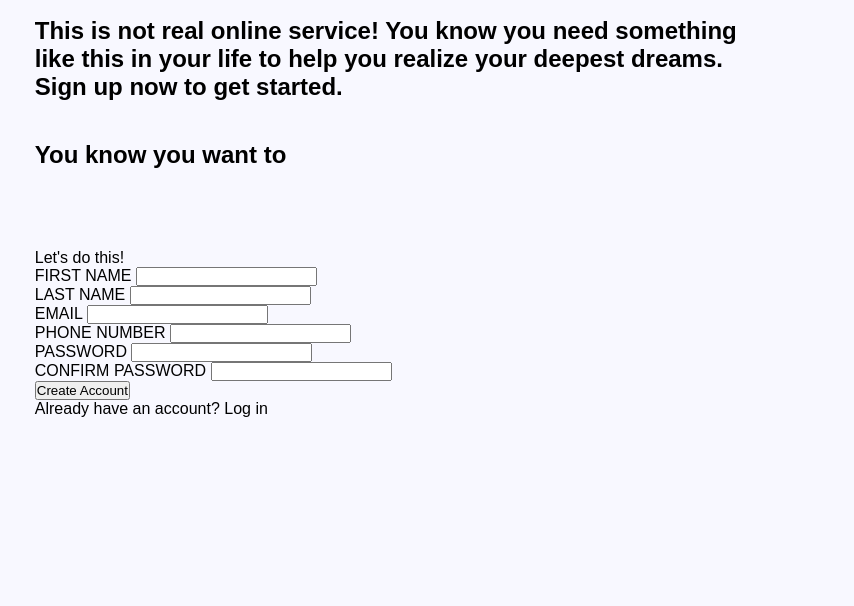
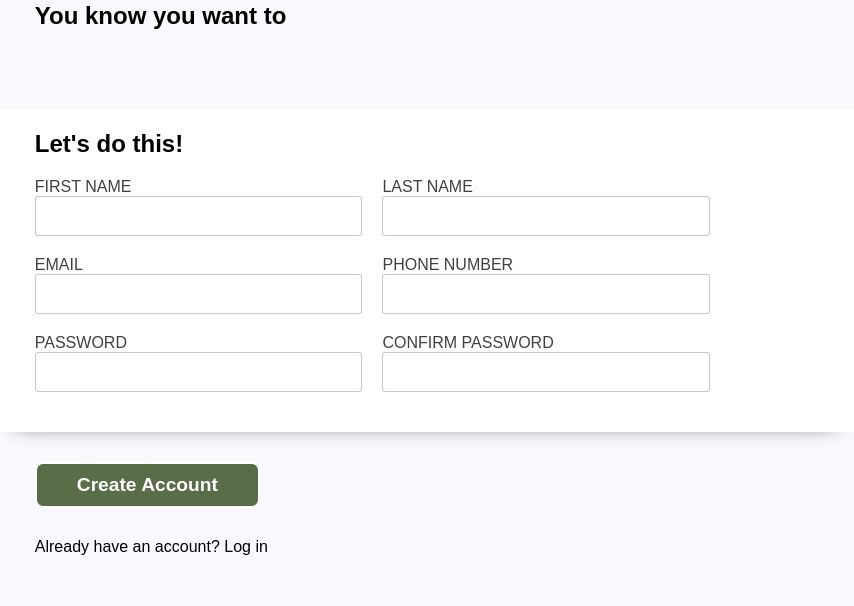
Before and after one commit to palsterzilla/sign-up-form, a plain HTML site: page index.html in a window 1280 px wide. Shown: the part 183-789 px from the top of the page, 426-1280 px from the left. Drawn offline with Linux system fonts and the light colour scheme.

Commit message:
Right side styling

```diff
--- a/styles.css
+++ b/styles.css
@@ -59,7 +59,6 @@ h1 {
 
 .left {
   padding-left: 3vw;
-  /* padding: 0 3vw; */
 }
 
 .dummy-text {
@@ -71,3 +70,62 @@ h1 {
 .dummy-text p:last-child {
   margin: 40px 0 80px;
 }
+
+/* form */
+.form-title {
+  width: 100%;
+  font-weight: bold;
+  font-size: 1.5rem;
+}
+
+.form {
+  background-color: white;
+  box-shadow: 0 10px 20px -20px rgb(22, 22, 22);
+  display: flex;
+  flex-flow: row wrap;
+  gap: 20px;
+  padding-top: 20px;
+  padding-bottom: 40px;
+}
+
+.input{
+  display: flex;
+  flex-flow: column wrap;
+  width: 40%;
+  font-size: 1rem;
+  opacity: 75%;
+}
+
+input {
+  border: 1px solid rgb(77, 77, 77, 0.4);
+  border-radius: 3px;
+  padding: 10px;
+  font-size: 1rem;
+}
+
+input:focus {
+  outline: none;
+  border: 2px solid blue;
+}
+
+button {
+  background-color: #596D48;
+  color: white;
+  font-weight: 700;
+  font-size: 1.2em;
+  border: 2px solid;
+  border-radius: 8px;
+  padding: 10px 40px;
+  margin: 30px 0;
+}
+
+.log-in {
+  display: flex;
+  gap: 5px;
+}
+
+a {
+  text-decoration: none;
+  color: #596D48;
+  font-weight: 700;
+}
```
